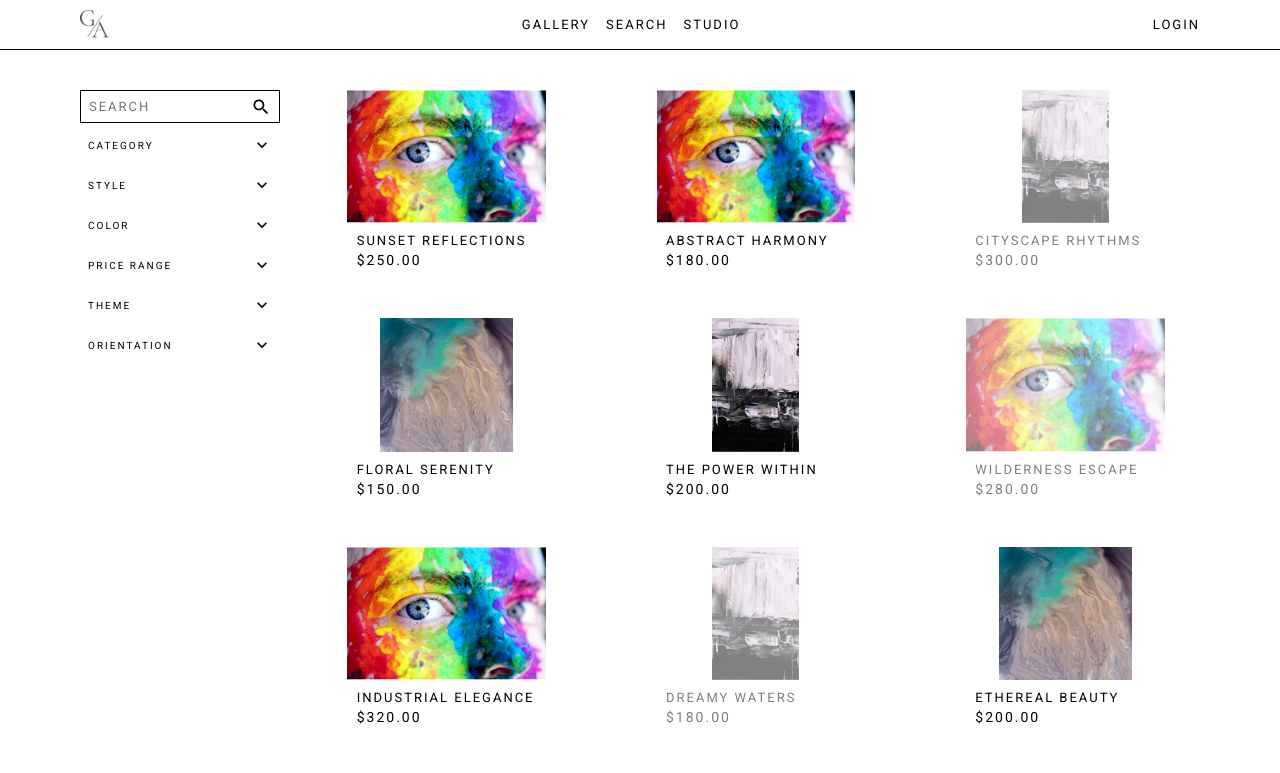
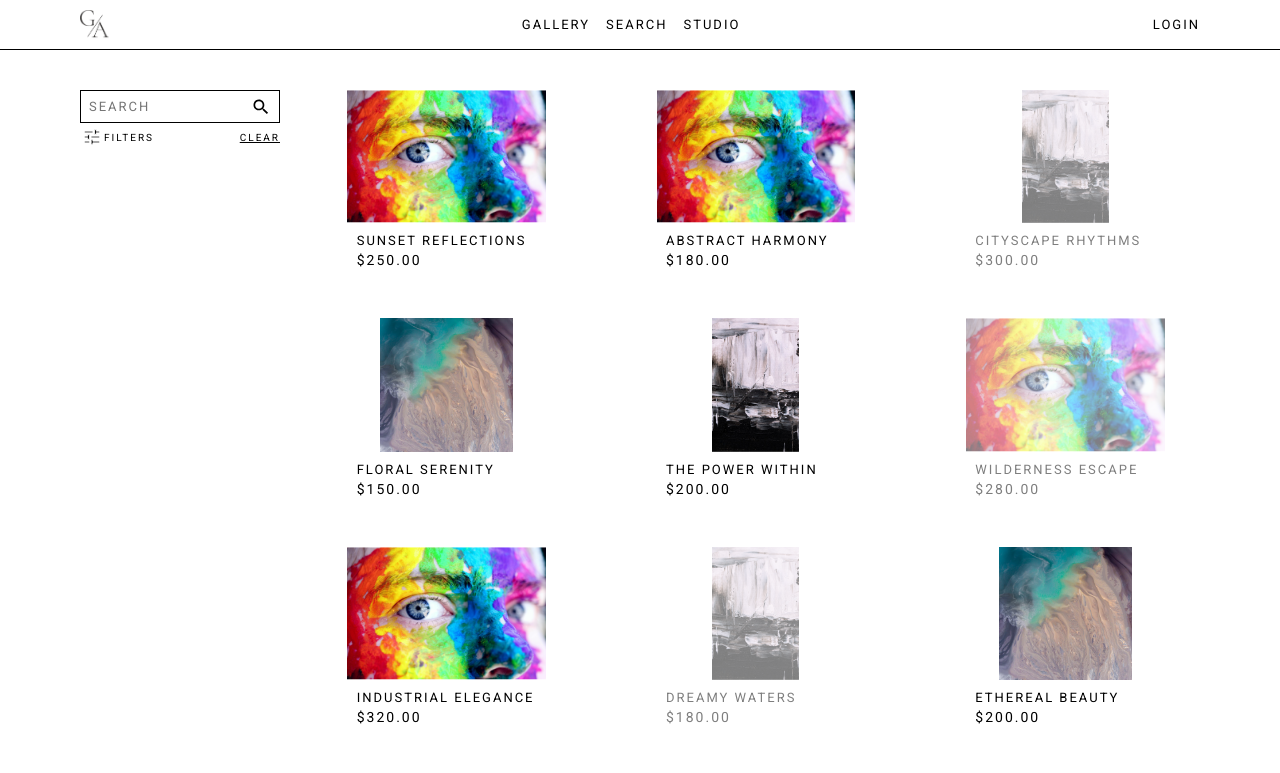
Before and after one commit to FacuBelli/API-Grupo11, a React (Vite) app: page /search in a window 1280 px wide. Shown: the top 773 px of the page. Built offline with nearby package versions, Linux system fonts and the light colour scheme.

Commit message:
Uso y manejo de filtros en Search (sin filtrado)

```diff
--- a/src/components/Filter/index.tsx
+++ b/src/components/Filter/index.tsx
@@ -1,6 +1,7 @@
-import { useState } from 'react'
+import { useEffect, useState } from 'react'
 import styles from './styles.module.css'
 import { KeyboardArrowDown } from '@mui/icons-material'
+import { useSearchParams } from 'react-router-dom'
 
 interface Props {
   title: string
@@ -8,12 +9,24 @@ interface Props {
 }
 
 export default function Filter({ title, options = [] }: Props) {
+  const [searchParams, setSearchParams] = useSearchParams()
   const [selected, setSelected] = useState<string | null>(null)
   const [isOpen, setIsOpen] = useState(false)
 
   const handleClick = (value: string) => {
     setSelected(value !== selected ? value : null)
   }
+
+  useEffect(() => {
+    const param = searchParams.get(title)
+    setSelected(param)
+  }, [searchParams, title])
+
+  useEffect(() => {
+    const params = new URLSearchParams(searchParams)
+    selected ? params.set(title, selected) : params.delete(title)
+    setSearchParams(params)
+  }, [selected, title, searchParams, setSearchParams])
 
   return (
     <div className={styles.container}>
--- a/src/pages/Search/index.tsx
+++ b/src/pages/Search/index.tsx
@@ -5,9 +5,10 @@ import Filter from '../../components/Filter'
 import ImageGallery from '../../components/ImageGallery'
 import { useSelector } from 'react-redux'
 import type { RootState } from '../../redux'
-
-export default function Search() {
-  const artworks = useSelector((state: RootState) => state.artwork.artworks)
+import { useEffect, useMemo, useState } from 'react'
+import { Tune } from '@mui/icons-material'
+import { useSearchParams } from 'react-router-dom'
+import type { Artwork } from '../../types/database'
 
 const filterOptions = [
   {
@@ -36,6 +37,40 @@ export default function Search() {
   }
 ]
 
+export default function Search() {
+  const [searchParams, setSearchParams] = useSearchParams()
+  const artworks = useSelector((state: RootState) => state.artwork.artworks)
+  const [isFiltersOpen, setIsFilterOpen] = useState(searchParams.size !== 0)
+  // const filteredArtworks = useMemo(
+  //   () =>
+  //     artworks.filter((artwork) => {
+  //       // Check if the artwork matches all selected options
+  //       return Array.from(searchParams.entries()).every(([selectedOption, selectedValue]) => {
+  //         const propertyValue = artwork[selectedOption as keyof typeof artwork]
+  //         if (Array.isArray(propertyValue)) {
+  //           return propertyValue.includes(selectedValue)
+  //         } else if (propertyValue === selectedValue) {
+  //           return true
+  //         } else if (selectedOption === 'price range' && propertyValue) {
+  //           switch (selectedValue) {
+  //             case 'Under $50':
+  //               return propertyValue < 50
+  //             case '$50 - $100':
+  //               return propertyValue >= 50 && propertyValue < 100
+  //             case '$100 - $200':
+  //               return propertyValue >= 100 && propertyValue < 200
+  //             case '$200+':
+  //               return propertyValue >= 200
+  //             default:
+  //               return false
+  //           }
+  //         }
+  //         return false
+  //       })
+  //     }),
+  //   [artworks, searchParams]
+  // )
+
   return (
     <main>
       <section className={styles.section}>
@@ -47,11 +82,37 @@ export default function Search() {
             icon={SearchIcon}
             iconPosition="end"
           />
+          <div className={styles.filtersOptions}>
+            <button
+              className={styles.filtersToggleButton}
+              onClick={() => setIsFilterOpen(!isFiltersOpen)}
+            >
+              <Tune />
+              FILTERS
+              {searchParams.size !== 0 && <span className={styles.dot} />}
+            </button>
+            <button
+              className={styles.filtersClearButton}
+              onClick={() => setSearchParams(new URLSearchParams())}
+            >
+              CLEAR
+            </button>
+          </div>
+          <div
+            className={
+              isFiltersOpen ? `${styles.filtersWrapper} ${styles.isOpen}` : styles.filtersWrapper
+            }
+          >
+            <div className={styles.filters}>
               {filterOptions.map((filter, i) => (
                 <Filter title={filter.value} options={filter.options} key={i} />
               ))}
+            </div>
+          </div>
         </aside>
+        <div className={styles.galleryContainer}>
           <ImageGallery artworks={artworks} />
+        </div>
       </section>
     </main>
   )
--- a/src/pages/Search/styles.module.css
+++ b/src/pages/Search/styles.module.css
@@ -1,6 +1,7 @@
 .section {
   display: flex;
   gap: 32px;
+  flex-wrap: wrap;
 }
 
 .aside {
@@ -9,4 +10,58 @@
   flex-direction: column;
   align-self: flex-start;
   gap: 4px;
+  flex: 1;
 }
+
+.filtersOptions {
+  display: flex;
+  justify-content: space-between;
+  align-items: center;
+}
+
+.filtersToggleButton {
+  display: flex;
+  align-items: center;
+  font-size: var(--font-size-subtext);
+  cursor: pointer;
+  position: relative;
+
+  svg {
+    height: 20px;
+    stroke: #ffffff;
+  }
+}
+
+.dot {
+  width: 4px;
+  height: 4px;
+  background-color: var(--color-black);
+  border-radius: 2px;
+  position: absolute;
+  top: 2px;
+  right: -8px;
+}
+
+.filtersClearButton {
+  font-size: var(--font-size-subtext);
+  text-decoration: underline;
+  cursor: pointer;
+}
+
+.filtersWrapper {
+  transition: 200ms ease-in-out;
+  display: grid;
+  grid-template-rows: 0fr;
+  overflow: hidden;
+  &.isOpen {
+    grid-template-rows: 1fr;
+  }
+}
+
+.filters {
+  overflow: hidden;
+}
+
+.galleryContainer {
+  flex: 4 500px;
+}
```
Lines whose indentation alone changed are shown as unchanged.
